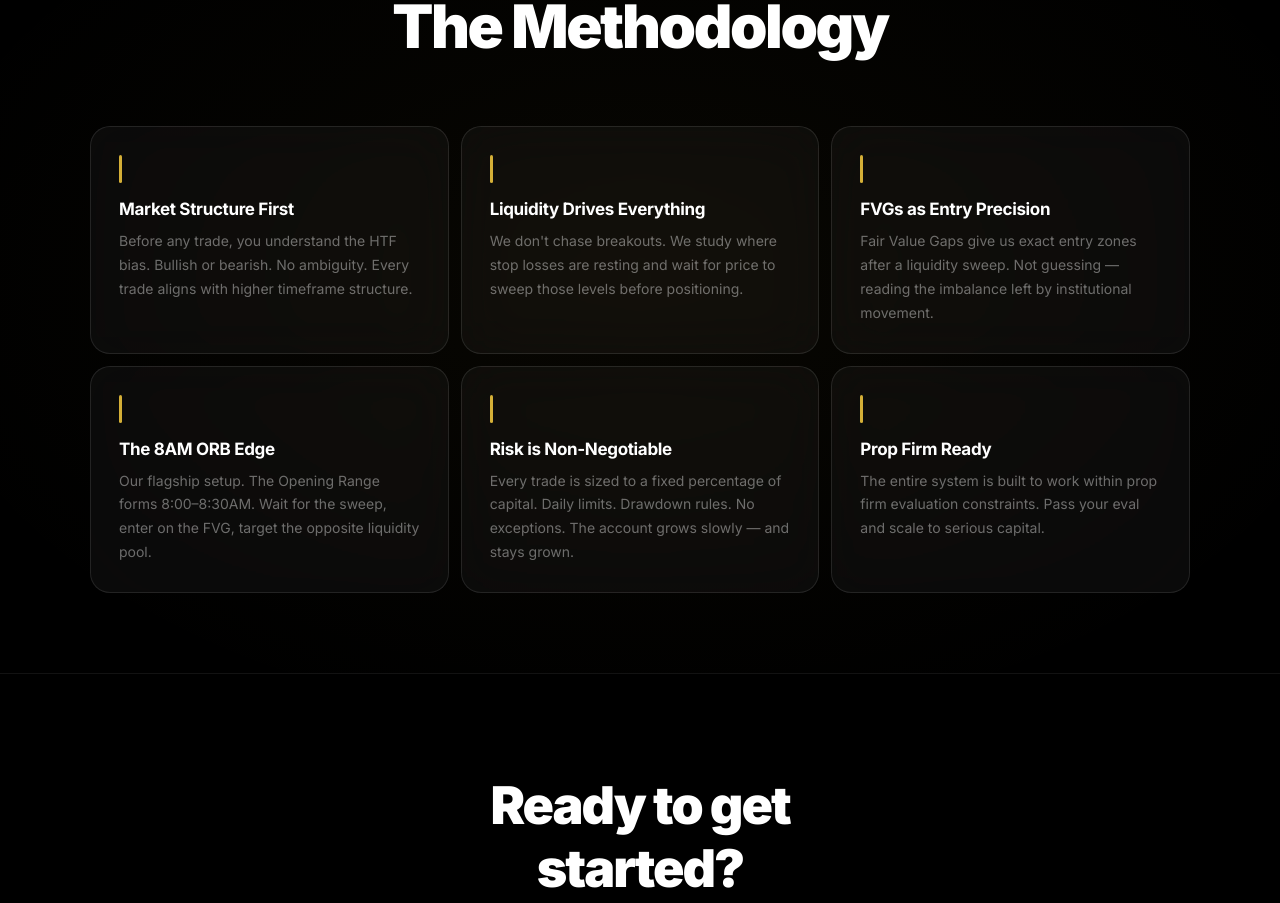
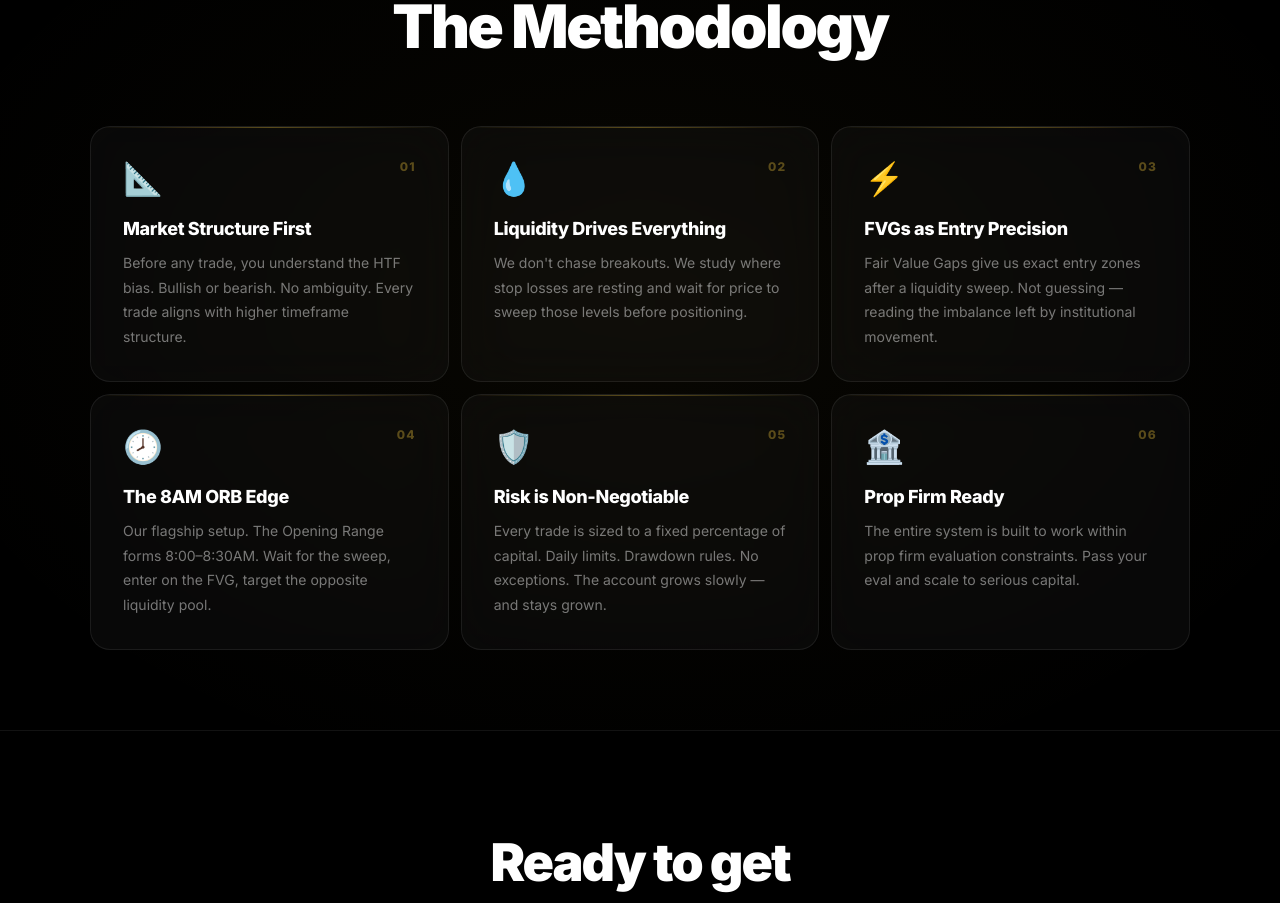
Before and after one commit to atradingsystems/Apex-Trading-Systems, a Next.js app: page /about in a window 1280 px wide. Shown: the part 1340-2243 px from the top of the page. Built offline with nearby package versions, Linux system fonts and the light colour scheme.

Commit message:
About page - premium methodology cards with icons and numbers

```diff
--- a/app/about/page.tsx
+++ b/app/about/page.tsx
@@ -10,12 +10,12 @@ const glass: React.CSSProperties = {
 };
 
 const methodology = [
-  { title: "Market Structure First", desc: "Before any trade, you understand the HTF bias. Bullish or bearish. No ambiguity. Every trade aligns with higher timeframe structure." },
-  { title: "Liquidity Drives Everything", desc: "We don't chase breakouts. We study where stop losses are resting and wait for price to sweep those levels before positioning." },
-  { title: "FVGs as Entry Precision", desc: "Fair Value Gaps give us exact entry zones after a liquidity sweep. Not guessing — reading the imbalance left by institutional movement." },
-  { title: "The 8AM ORB Edge", desc: "Our flagship setup. The Opening Range forms 8:00–8:30AM. Wait for the sweep, enter on the FVG, target the opposite liquidity pool." },
-  { title: "Risk is Non-Negotiable", desc: "Every trade is sized to a fixed percentage of capital. Daily limits. Drawdown rules. No exceptions. The account grows slowly — and stays grown." },
-  { title: "Prop Firm Ready", desc: "The entire system is built to work within prop firm evaluation constraints. Pass your eval and scale to serious capital." },
+  { icon: "📐", num: "01", title: "Market Structure First", desc: "Before any trade, you understand the HTF bias. Bullish or bearish. No ambiguity. Every trade aligns with higher timeframe structure." },
+  { icon: "💧", num: "02", title: "Liquidity Drives Everything", desc: "We don't chase breakouts. We study where stop losses are resting and wait for price to sweep those levels before positioning." },
+  { icon: "⚡", num: "03", title: "FVGs as Entry Precision", desc: "Fair Value Gaps give us exact entry zones after a liquidity sweep. Not guessing — reading the imbalance left by institutional movement." },
+  { icon: "🕗", num: "04", title: "The 8AM ORB Edge", desc: "Our flagship setup. The Opening Range forms 8:00–8:30AM. Wait for the sweep, enter on the FVG, target the opposite liquidity pool." },
+  { icon: "🛡️", num: "05", title: "Risk is Non-Negotiable", desc: "Every trade is sized to a fixed percentage of capital. Daily limits. Drawdown rules. No exceptions. The account grows slowly — and stays grown." },
+  { icon: "🏦", num: "06", title: "Prop Firm Ready", desc: "The entire system is built to work within prop firm evaluation constraints. Pass your eval and scale to serious capital." },
 ];
 
 export default function About() {
@@ -81,10 +81,24 @@ export default function About() {
           </div>
           <div style={{ display: "grid", gridTemplateColumns: "repeat(auto-fill, minmax(320px,1fr))", gap: 12 }}>
             {methodology.map(item => (
-              <div key={item.title} style={{ ...glass, padding: "28px 28px" }}>
-                <div style={{ width: 3, height: 28, background: G, borderRadius: 2, marginBottom: 16 }} />
-                <h3 style={{ fontWeight: 700, fontSize: 17, marginBottom: 10, letterSpacing: "-0.02em" }}>{item.title}</h3>
-                <p style={{ color: "rgba(255,255,255,0.4)", fontSize: 14, lineHeight: 1.7 }}>{item.desc}</p>
+              <div key={item.title} style={{
+                background: "rgba(255,255,255,0.03)",
+                backdropFilter: "blur(24px)",
+                WebkitBackdropFilter: "blur(24px)",
+                border: "1px solid rgba(255,255,255,0.08)",
+                borderRadius: 20,
+                padding: "32px",
+                position: "relative" as const,
+                overflow: "hidden" as const,
+              }}>
+                {/* subtle gold top border */}
+                <div style={{ position: "absolute", top: 0, left: 0, right: 0, height: 1, background: "linear-gradient(90deg, transparent, rgba(212,175,55,0.4), transparent)" }} />
+                <div style={{ display: "flex", justifyContent: "space-between", alignItems: "flex-start", marginBottom: 20 }}>
+                  <span style={{ fontSize: 32 }}>{item.icon}</span>
+                  <span style={{ fontSize: 12, fontWeight: 800, color: "rgba(212,175,55,0.4)", letterSpacing: "0.1em" }}>{item.num}</span>
+                </div>
+                <h3 style={{ fontWeight: 800, fontSize: 18, marginBottom: 12, letterSpacing: "-0.02em", color: "#fff" }}>{item.title}</h3>
+                <p style={{ color: "rgba(255,255,255,0.45)", fontSize: 14, lineHeight: 1.75 }}>{item.desc}</p>
               </div>
             ))}
           </div>
```
